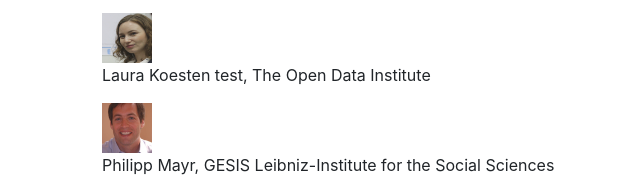
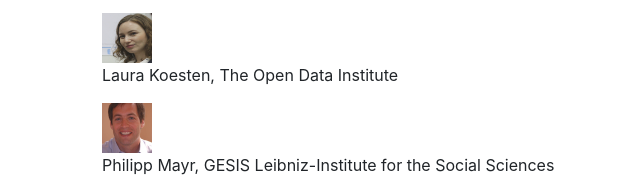
Before and after one commit to datasearch-ws/2018, a plain HTML site: page index.html in a window 1280 px wide. Shown: the part 3285-3475 px from the top of the page, 183-823 px from the left. Drawn offline with Linux system fonts and the light colour scheme.

Commit message:
fixed test

```diff
--- a/index.html
+++ b/index.html
@@ -239,7 +239,7 @@
                 <img src="images/laura.jpg">
               </a>
               <div class="caption">
-                <p>Laura Koesten test, The Open Data Institute</p>
+                <p>Laura Koesten, The Open Data Institute</p>
           </div>
         </div>
       </div>
```
